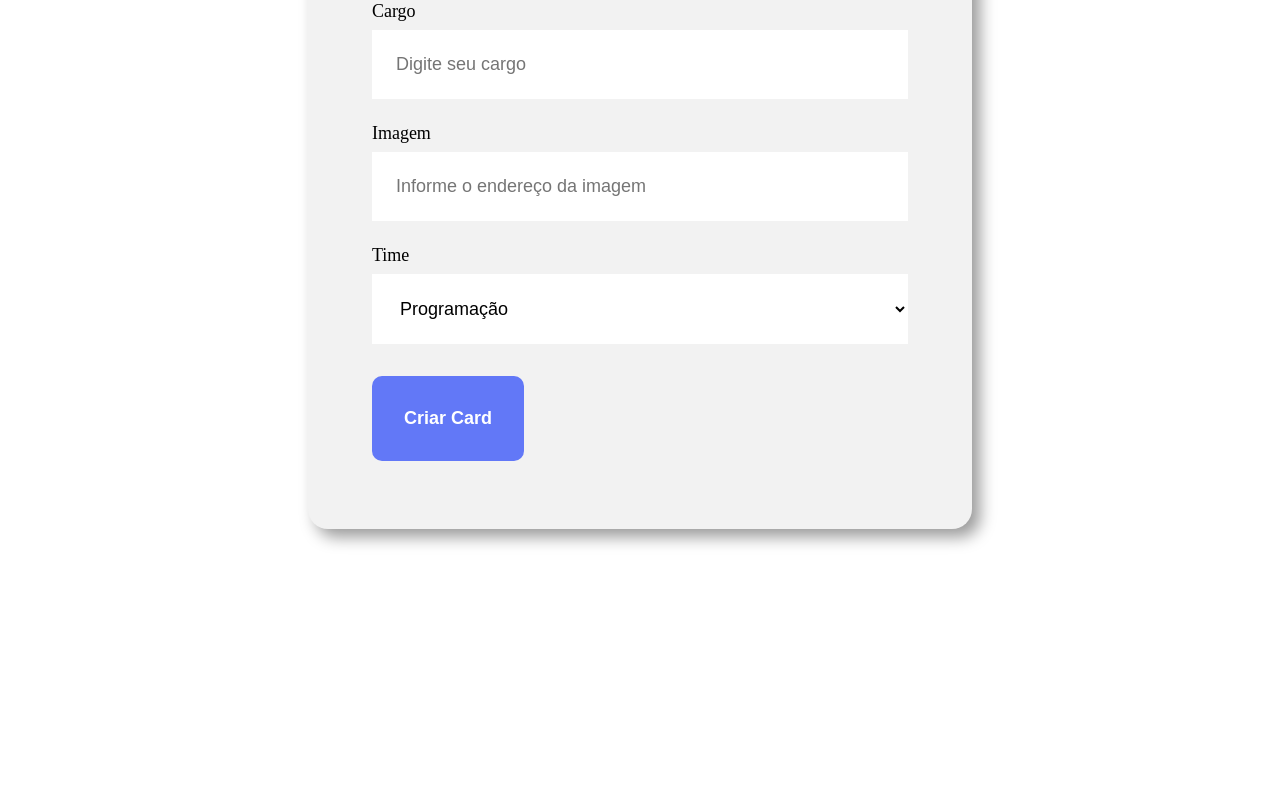
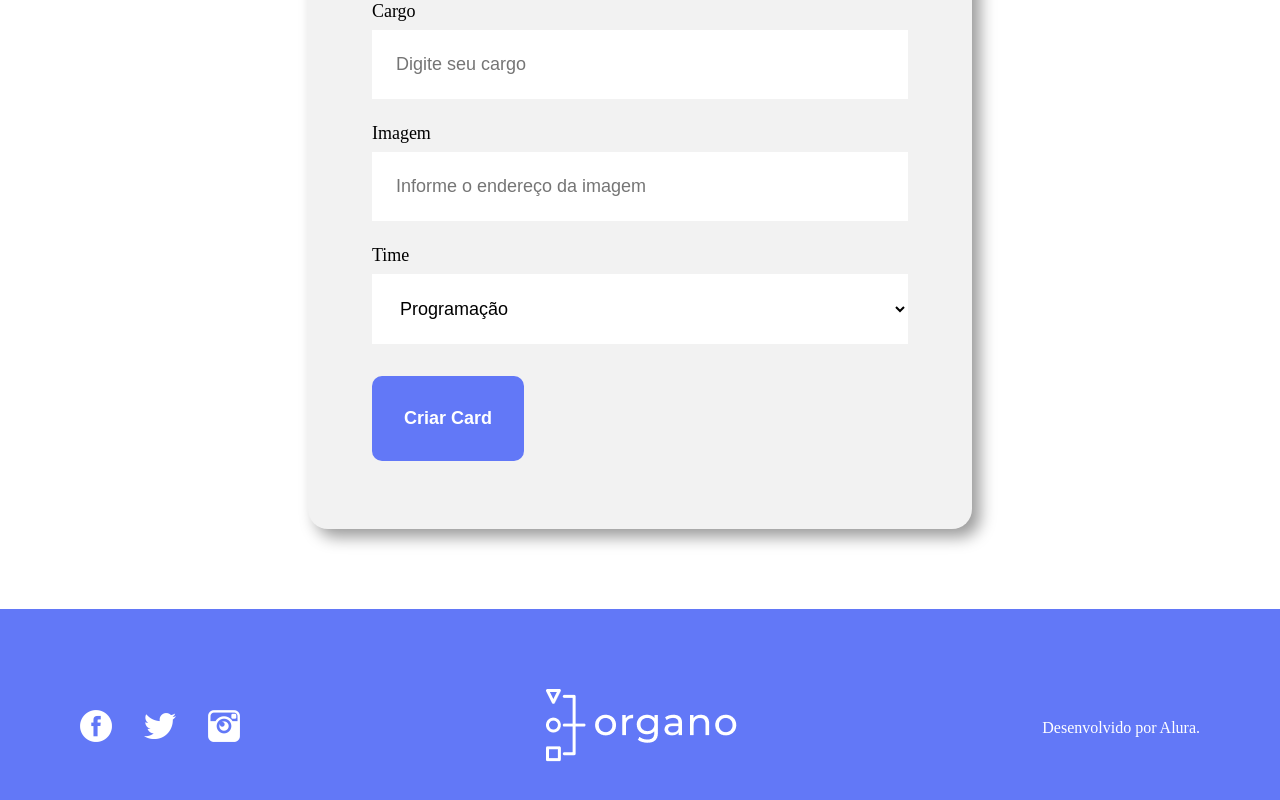
Before and after one commit to JL-Sousa/organo-spa, a React (Vite) app: page / in a window 1280 px wide. Shown: the part 786-1586 px from the top of the page. Before the commit the page ends 1395 px from the top, so only its background shows below. Built offline with nearby package versions, Linux system fonts and the light colour scheme.

Commit message:
feat: footer components

```diff
--- a/src/App.jsx
+++ b/src/App.jsx
@@ -1,5 +1,6 @@
 import { useState } from "react";
 import { Banner } from "./components/Banner/Banner";
+import { Footer } from "./components/Footer";
 import { Form } from "./components/Form";
 import { Team } from "./components/Team";
 import "./global.css";
@@ -67,6 +68,7 @@
           )}
         />
       ))}
+      <Footer />
     </>
   );
 }
--- /dev/null
+++ b/src/components/Footer/Footer.module.css
@@ -0,0 +1,17 @@
+.footer {
+  background: #6278f7;
+  color: #fff;
+  padding: 80px;
+  display: flex;
+  justify-content: space-between;
+  align-items: center;
+}
+
+.footer ul li {
+  display: inline-block;
+  margin-right: 32px;
+}
+
+.footer ul li:last-child {
+  margin-right: 0;
+}
--- /dev/null
+++ b/src/components/Footer/index.jsx
@@ -0,0 +1,33 @@
+import styles from "./Footer.module.css";
+
+export function Footer() {
+  return (
+    <footer className={styles.footer}>
+      <section>
+        <ul>
+          <li>
+            <a href="facebook.com" target="_blank">
+              <img src="/imagens/fb.png" alt="" />
+            </a>
+          </li>
+          <li>
+            <a href="twitter.com" target="_blank">
+              <img src="/imagens/tw.png" alt="" />
+            </a>
+          </li>
+          <li>
+            <a href="instagram.com" target="_blank">
+              <img src="/imagens/ig.png" alt="" />
+            </a>
+          </li>
+        </ul>
+      </section>
+      <section>
+        <img src="/imagens/logo.png" alt="" />
+      </section>
+      <section>
+        <p>Desenvolvido por Alura.</p>
+      </section>
+    </footer>
+  );
+}
```
